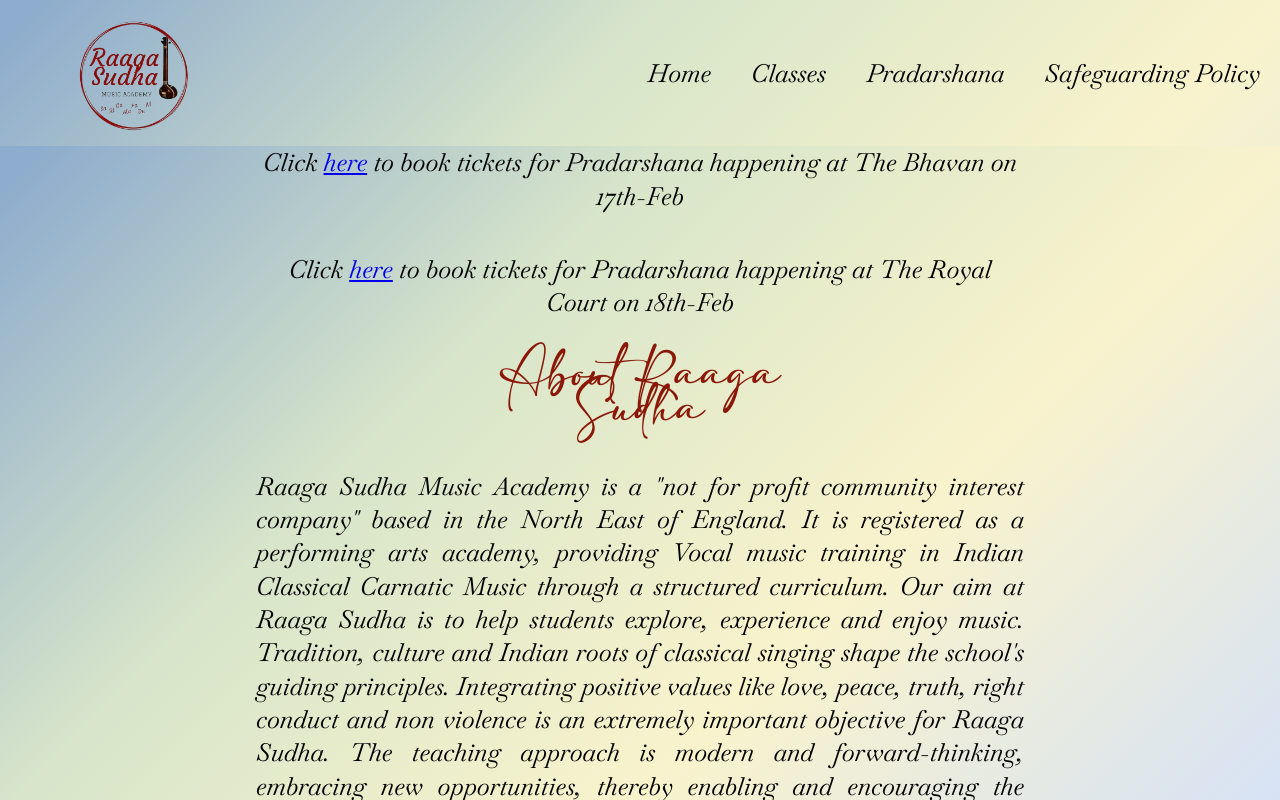
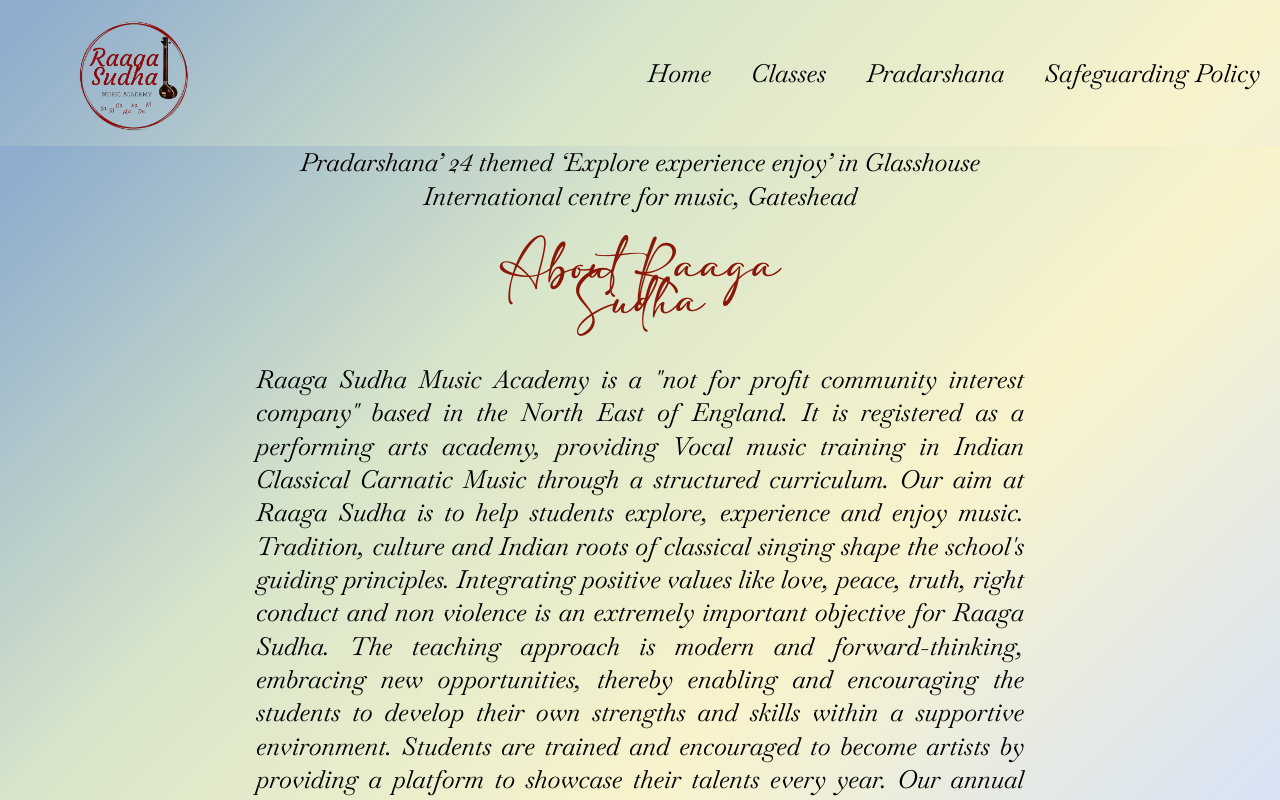
Before and after one commit to Sainath26/RaagaSudha, a React (Vite) app in the folder Raagasudha-website/: page / in a window 1280 px wide. Shown: the top 800 px of the page. Built offline with nearby package versions, Linux system fonts and the light colour scheme.

Commit message:
changed notice text

```diff
--- a/Raagasudha-website/src/views/home.jsx
+++ b/Raagasudha-website/src/views/home.jsx
@@ -17,30 +17,8 @@
         <div className="simple-linear">
           <section className="NoticeBoard">
             <div className="NoticeText">
-              {" "}
-              Click{" "}
-              <a
-                href="https://www.ticketsource.co.uk/bhavan/t-pqkpnzm"
-                target="_blank"
-                rel="noreferrer"
-              >
-                here
-              </a>{" "}
-              to book tickets for Pradarshana happening at The Bhavan on
-              17th-Feb
-            </div>
-            <div className="NoticeText">
-              {" "}
-              Click{" "}
-              <a
-                href="https://royalcourttheatre.com/whats-on/ramayama/"
-                target="_blank"
-                rel="noreferrer"
-              >
-                here
-              </a>{" "}
-              to book tickets for Pradarshana happening at The Royal Court on
-              18th-Feb
+              Pradarshana’ 24 themed ‘Explore experience enjoy’ in Glasshouse
+              International centre for music, Gateshead
             </div>
           </section>
           <section className="AboutRaagasudha">
```
